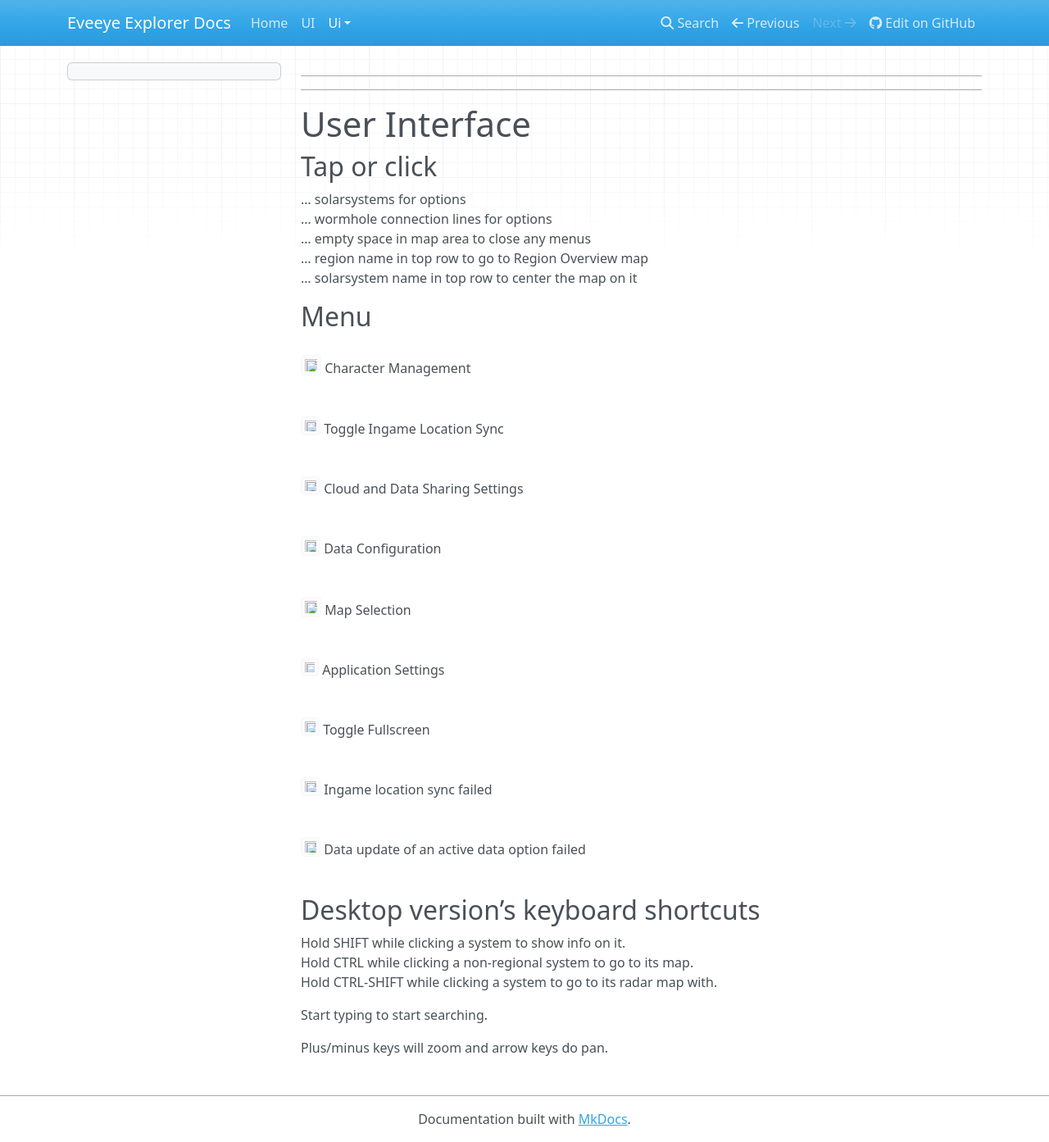
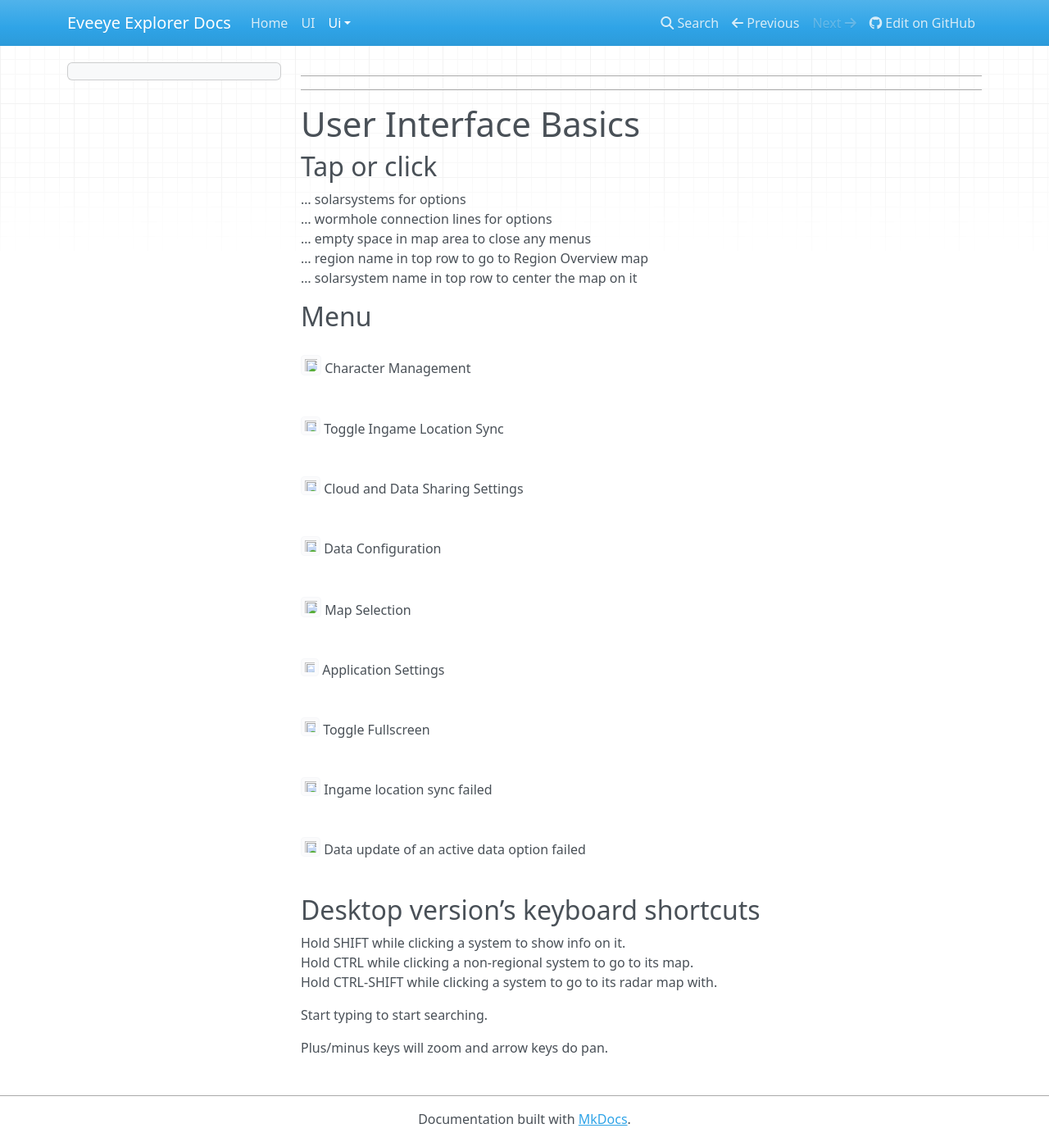
Before and after one commit to Risingson/eveeyedocs, an MkDocs documentation site: the page built from docs/ui/basic.md, in a window 1280 px wide and 1393 px high. Shown: the whole window at 82% size. Built offline with MkDocs 1.6.1, drawn with Linux system fonts in a browser that asks for light colours; nearby versions of some CDN libraries.

Commit message:
docs/ui/basic.md updated from https://stackedit.io/

```diff
--- a/docs/ui/basic.md
+++ b/docs/ui/basic.md
@@ -3,7 +3,7 @@
 
 ---
 
-<h1 id="user-interface">User Interface</h1>
+<h1 id="user-interface-basics">User Interface Basics</h1>
 <h2 id="tap-or-click">Tap or click</h2>
 <p>… solarsystems for options<br>
 … wormhole connection lines for options<br>
```
